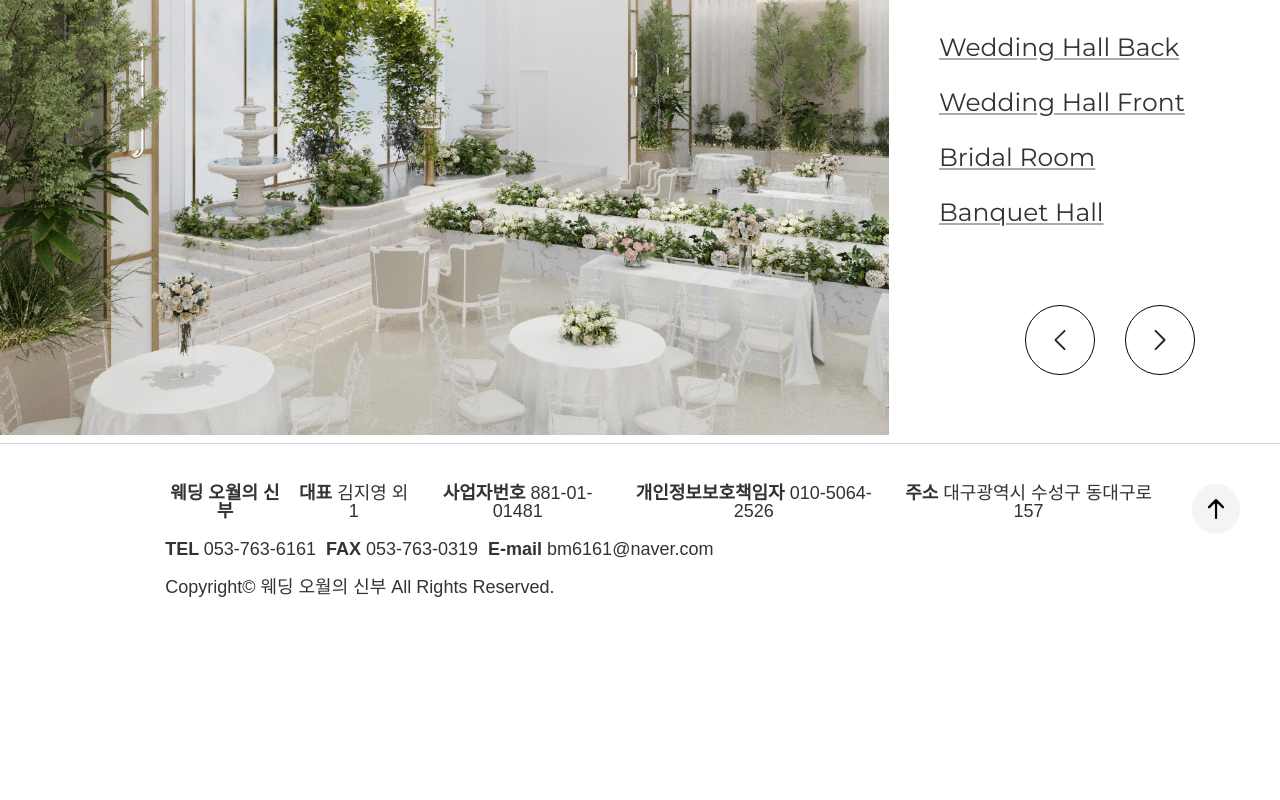
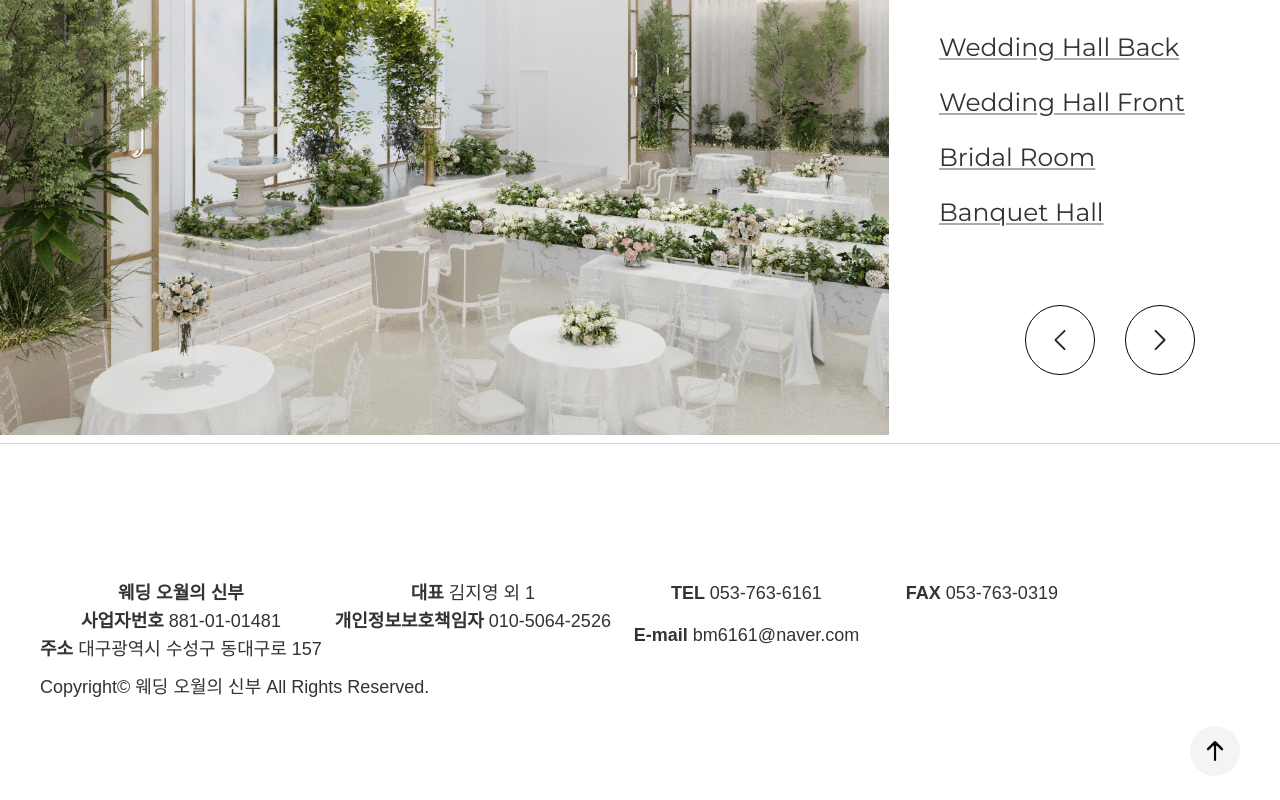
Before and after one commit to wedding-project-web/front, a React (Vite) app: page / in a window 1280 px wide. Shown: the part 1043-1843 px from the top of the page. Before the commit the page ends 1679 px from the top, so only its background shows below. Built offline with nearby package versions, Linux system fonts and the light colour scheme; a web font is replaced by a local one.

Commit message:
fix: footer 수정

```diff
--- a/src/components/common/Footer.tsx
+++ b/src/components/common/Footer.tsx
@@ -6,37 +6,74 @@ const FooterContainer = styled.div`
   display: flex;
   gap: 30px;
   border-top: 1px solid lightgray;
+  flex-wrap: wrap;
+
+  @media (max-width: 768px) {
+    padding: 20px;
+    gap: 20px;
+  }
 `;
 
 const ImgContainer = styled.div`
   width: 100px;
   height: 70px;
+
+  @media (max-width: 768px) {
+    width: 80px;
+    height: 60px;
+  }
 `;
 
 const ContentsContainer = styled.div`
   color: #b4b4b4;
   display: flex;
-  flex-direction: column;
+  flex-wrap: wrap;
   gap: 20px;
   font-size: 18px;
+
+  @media (max-width: 768px) {
+    flex-direction: row;
+    gap: 10px;
+    justify-content: center;
+  }
 `;
 
 const FirstContentsContainer = styled.div`
-  display: flex;
-  justify-content: space-around;
+  display: grid;
+  grid-template-columns: repeat(2, 1fr);
   gap: 10px;
+
+  @media (max-width: 768px) {
+    grid-template-columns: 1fr;
+    gap: 10px;
+  }
 `;
 
 const SecondContentsContainer = styled.div`
-  display: flex;
+  display: grid;
+  grid-template-columns: repeat(2, 1fr);
   gap: 10px;
+
+  @media (max-width: 768px) {
+    grid-template-columns: 1fr;
+    gap: 10px;
+  }
 `;
 
 const ThirdContentsContainer = styled.div`
-  display: flex;
+  text-align: center;
+
+  @media (max-width: 768px) {
+    margin-top: 10px;
+  }
 `;
+
 const SubTitle = styled.span`
   font-weight: 700;
+
+  @media (max-width: 768px) {
+    font-size: 14px;
+  }
 `;
 
 const TopClick = styled.div`
@@ -49,12 +86,22 @@ const TopClick = styled.div`
   justify-content: center;
   margin-left: auto;
   cursor: pointer;
+
+  @media (max-width: 768px) {
+    margin-left: 0;
+  }
 `;
 
 const IconTop = styled.img`
   width: 20px;
   height: 20px;
+
+  @media (max-width: 768px) {
+    width: 18px;
+    height: 18px;
+  }
 `;
+
 const Footer = () => {
   const handleScrollToTop = () => {
     window.scrollTo({
```
Also changed, not shown: 1 other file (tests, documents, lock files or other folders).
